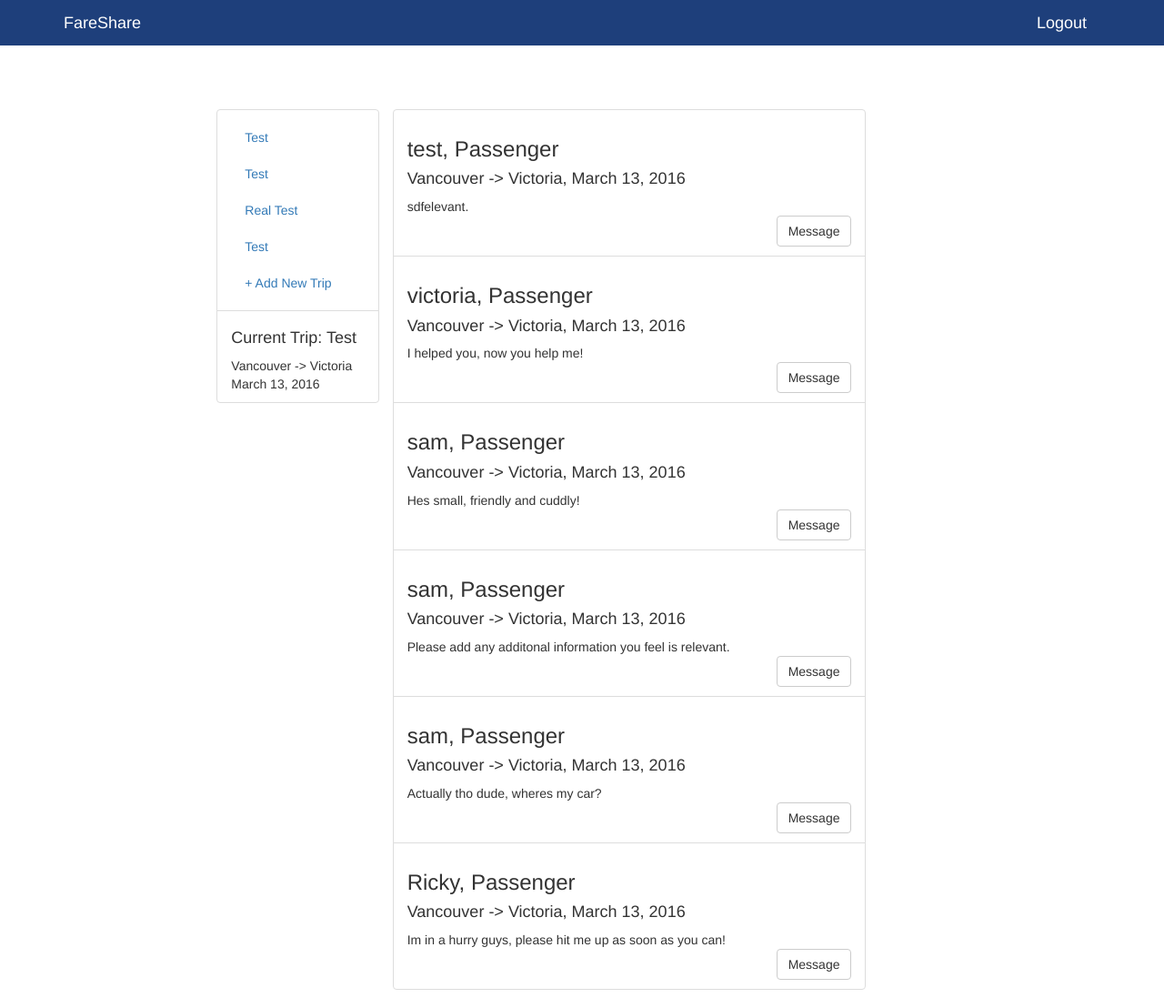
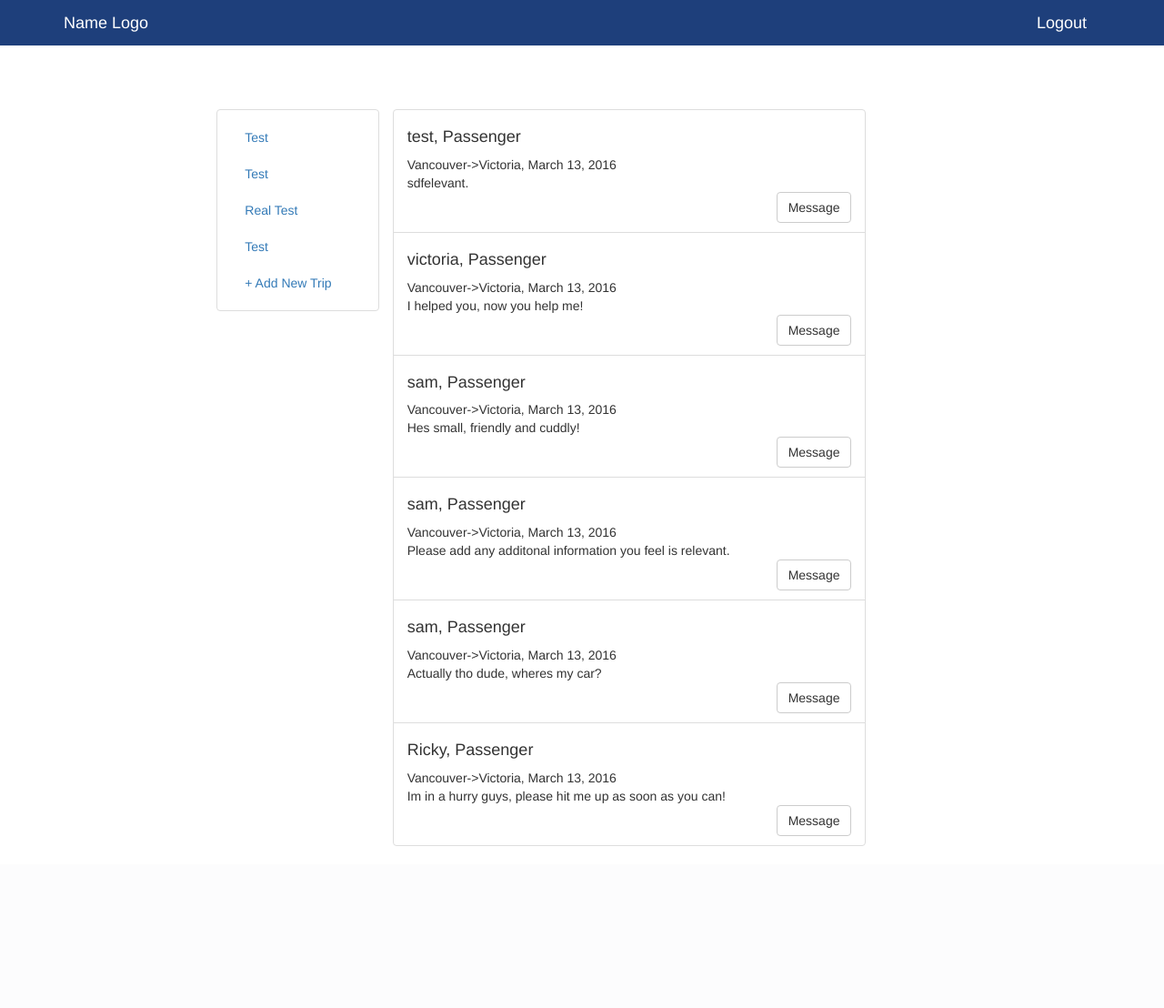
Before and after one commit to Rydhutton/hackvictoria2016, a Django app: page /main/userpage/?trip=17 in a window 1280 px wide. Shown: the whole page at 91% size. After the commit the page ends 930 px from the top, so only its background shows below. Run offline with Django 3.2, Linux system fonts and the light colour scheme; a user stored in the database is signed in; data comes from the database, SQL or seed files in the repository; both versions use the stored data as it was after the commit; some libraries are stand-ins or nearby versions.

Commit message:
Revert "changed the name"
This reverts commit 09ad3abdff392076d591cc57a12474d160de2f1f.

```diff
--- a/hackvictoria/main/views.py
+++ b/hackvictoria/main/views.py
@@ -38,7 +38,8 @@ def mainpage(request):
                 print user_form.errors
         else:
             user_form = UserForm()
-
+            #if request.user.is_authenticated():
+                #return HttpResponseRedirect('/main/userpage/')
 
 
     return render_to_response('main/main.html',{'form': user_form,}, context)
@@ -77,7 +78,6 @@ def userpage(request):
     context = RequestContext(request)
     trips = None
     results = None
-    usertrip=None
     if not request.user.is_authenticated():
          return HttpResponseRedirect('/main/login/')
     else:
@@ -102,7 +102,7 @@ def userpage(request):
 
 
 
-        return render_to_response('main/user_page.html',{'trips':trips,'results':results, 'usertrip':usertrip }, context)
+        return render_to_response('main/user_page.html',{'trips':trips,'results':results }, context)
 
 
 def addtrip(request):
--- a/hackvictoria/templates/base.html
+++ b/hackvictoria/templates/base.html
@@ -20,7 +20,7 @@
     <nav class="navbar navbar-default navbar-static-top navbar-color ">
       <div class="container">
           <div class="navbar-header">
-              <a class="navbar-brand " href="/main/">FareShare</a>
+              <a class="navbar-brand " href="/main/">Name Logo</a>
           </div>
           {% block navbar %}
           {% endblock %}
--- a/hackvictoria/templates/main/user_page.html
+++ b/hackvictoria/templates/main/user_page.html
@@ -12,21 +12,13 @@
     <!-- search left side block -->
     <div class="col-md-offset-2 col-md-2 sidebar">
          <ul class="nav nav-sidebar list-group-item">
-             <span class="sr-only">(current)</span></li>
+             <span class="sr-only">(current)</span></a></li>
              {% for trip in trips %}
                 <li ><a href="/main/userpage/?trip={{trip.key}}"> {{trip.name}}</a></li>
              {% endfor %}
              <li><a href="/main/addtrip/"> + Add New Trip</a></li>
           </ul>
 
-        {% if usertrip  %}
-          <ul class="nav nav-sidebar list-group-item">
-            <li><h4>Current Trip: {{usertrip.name}}</h4></li>
-            <li><span>{{usertrip.origin}} -> {{usertrip.destination}}</span></li>
-            <li><span>{{usertrip.date}}</span></li>
-          </ul>
-
-        {% endif %}
 
     </div>
 
@@ -40,10 +32,10 @@
                 <ul class="list-group">
                 {% for result in results %}
                     <li class="list-group-item left ">
-                        <h3 >{{result.user}}, {{result.looktype}}</h3>
-                        <h4>{{result.origin}} -> {{result.destination}}, {{result.date}} </h4>
+                        <h4>{{result.user}}, {{result.looktype}}</h4>
+                        <span>{{result.origin}}->{{result.destination}}, {{result.date}} </span>
                         <div>
-                            <span>{{result.msg}}</span>
+                            <spam>{{result.msg}}</spam>
                         </div>
                         <div class="right">
                          <button type="button" class="btn btn-default">Message</button>
```
Also changed, not shown: hackvictoria/db.sqlite3, 9 other files.
